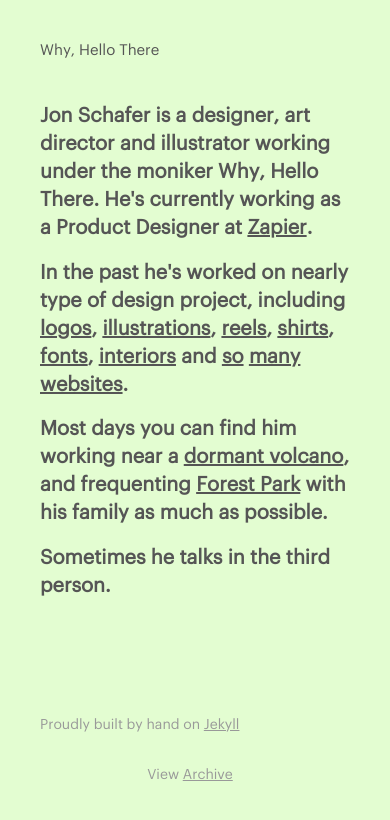
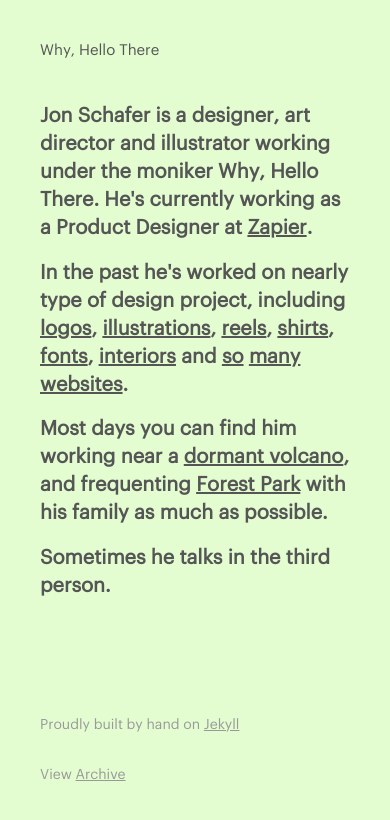
Before and after one commit to jonaschafer/jonaschafer.github.io, a Jekyll site: the page built from index.html, in a window 390 px wide. Shown: the top 820 px of the page. Built offline with Jekyll 4.4.1, drawn with Linux system fonts in a browser that asks for light colours.

Commit message:
fixed flexbox column thing on footer, working out margin or spacing

```diff
--- a/assets/stylesheets/core/_layout.scss
+++ b/assets/stylesheets/core/_layout.scss
@@ -171,10 +171,12 @@ a:hover {
 
   .parent {
     flex-flow: column wrap;
+    align-items: start;
   }
 
-  .left {
-    align-items: flex-start;
+  footer a {
+    margin: 0;
+    padding: 0;
   }
 
  }
```
